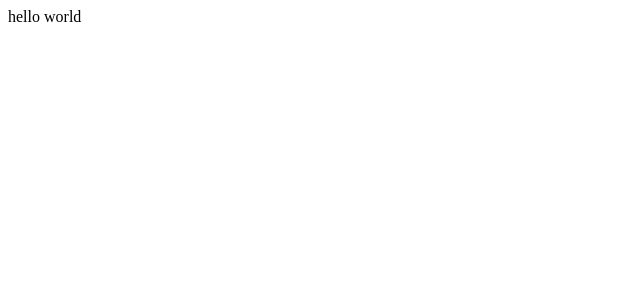
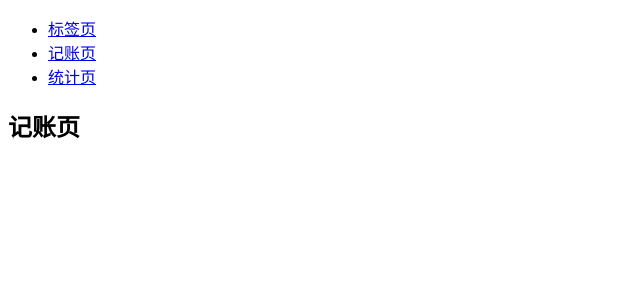
Before and after one commit to GretaHu10/money-react-code, a React (Create React App) app: page /money in a window 1280 px wide. Shown: the top 300 px of the page, without its empty margins (0-640 px from the left). Built offline with nearby package versions, Linux system fonts and the light colour scheme.

Commit message:
确定五个页面：三个实用页，默认首页以及404页面

```diff
--- a/package.json
+++ b/package.json
@@ -12,6 +12,7 @@
     "@types/react-dom": "^18.0.0",
     "react": "^18.2.0",
     "react-dom": "^18.2.0",
+    "react-router-dom": "^6.4.0",
     "react-scripts": "5.0.1",
     "sass": "^1.54.9",
     "typescript": "^4.4.2",
@@ -42,6 +43,7 @@
     ]
   },
   "devDependencies": {
+    "@types/react-router-dom": "^5.3.3",
     "@types/styled-components": "^5.1.26",
     "styled-components": "^5.3.5"
   }
--- a/src/App.tsx
+++ b/src/App.tsx
@@ -1,12 +1,51 @@
 import React from 'react';
 
+import {
+  BrowserRouter as Router,
+  Routes,
+  Route,
+  Link,
+  Navigate
+} from 'react-router-dom';
+
+const Tags = () => (
+  <div><h2>标签页</h2></div>
+)
+const Money = () => (
+  <div><h2>记账页</h2></div>
+)
+
+const Statistics = () => (
+  <div><h2>统计页</h2></div>
+)
+const NoMatch = () => (
+  <div>
+    <h3>
+      路径写错啦
+    </h3>
+  </div>
+);
 
 function App() {
   return (
-
-    <div>hello world
-    </div>
+    <Router>
+      <div className="App">
+        <ul>
+          <li><Link to="/tags">标签页</Link></li>
+          <li><Link to="/money">记账页</Link></li>
+          <li><Link to="/statistics">统计页</Link></li>
+        </ul>
+        <Routes>
+          <Route path="/" element={<Navigate to="/money" />} />
+          <Route path="/tags" element={<Tags />} />
+          <Route path="/money" element={<Money />} />
+          <Route path="/statistics" element={<Statistics />} />
+          <Route path="*" element={<NoMatch />} />
+        </Routes>
+      </div>
+    </Router>
   );
 }
 
+
 export default App;
```
Also changed, not shown: 1 other file (tests, documents, lock files or other folders).
